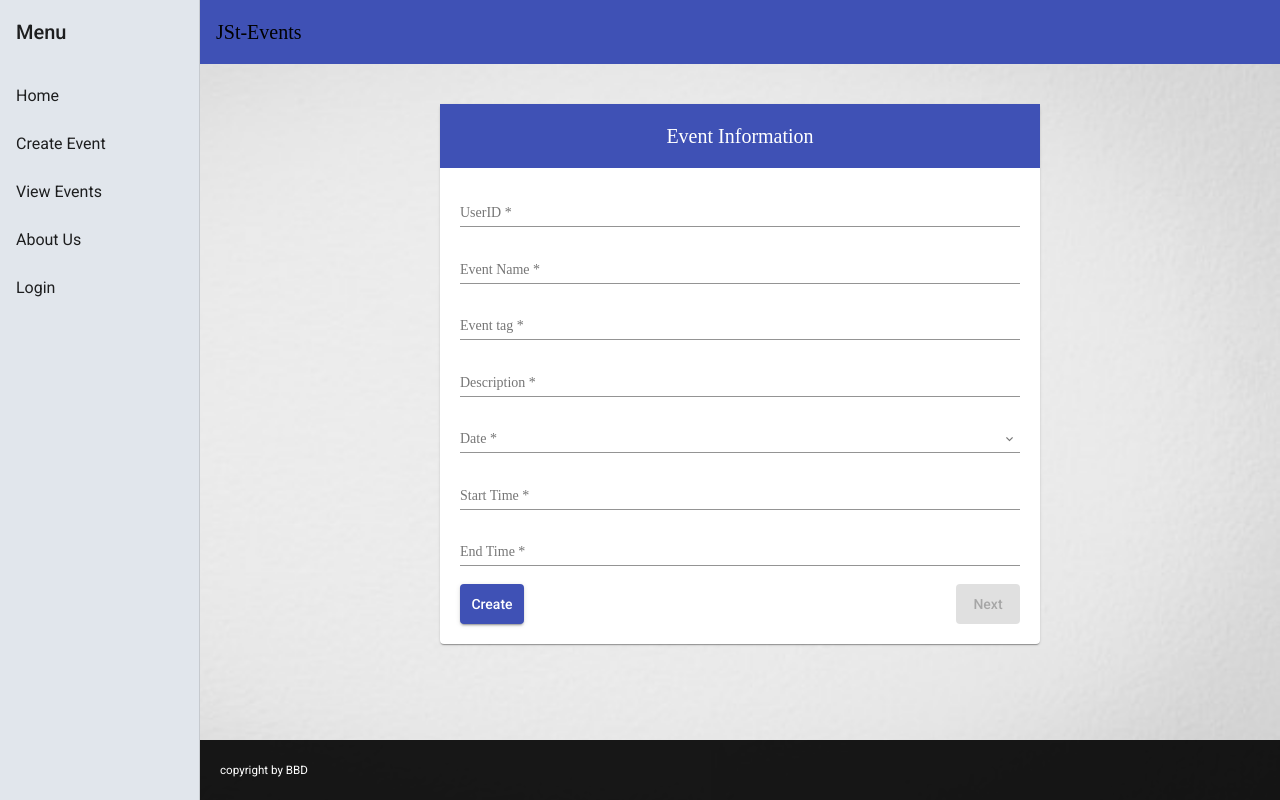
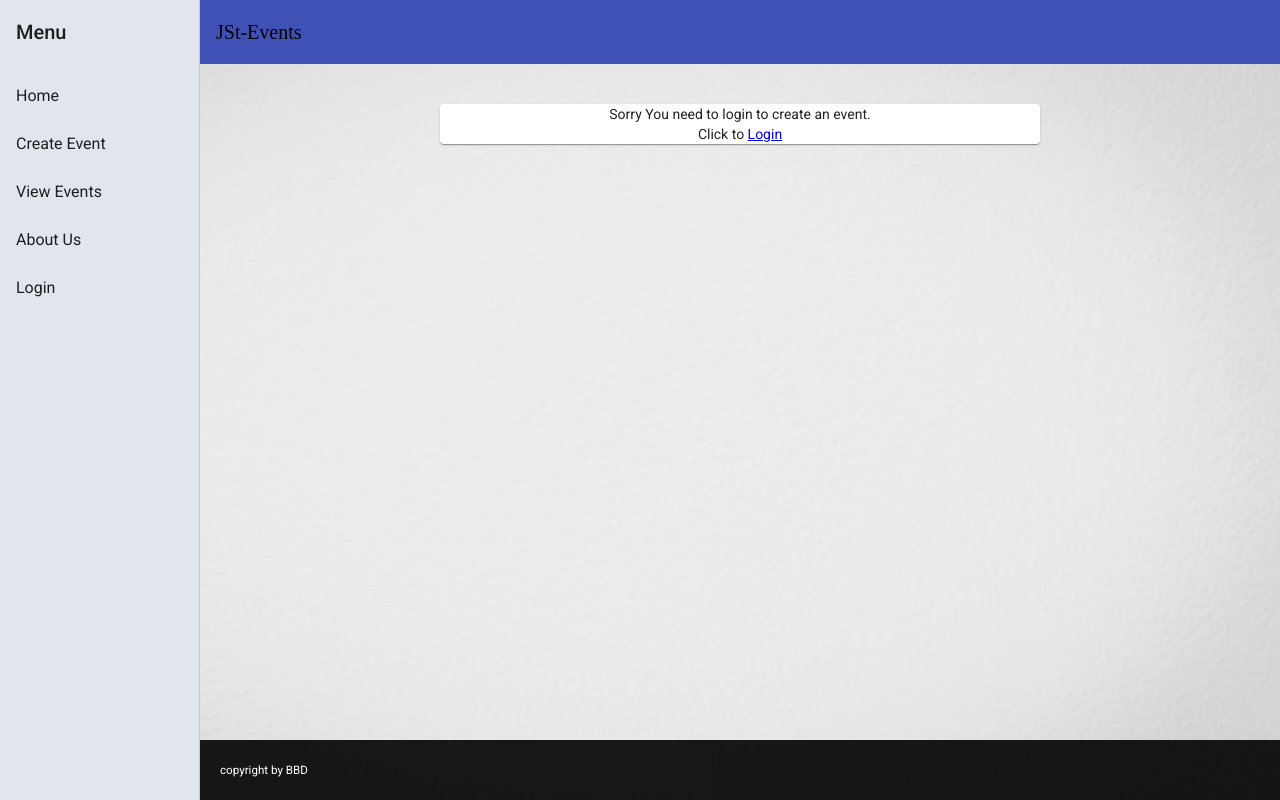
Before and after one commit to fkalombo/EventManager, an Angular app in the folder front-end/event-manager/: page /create-event in a window 1280 px wide. Built offline with nearby package versions, Linux system fonts and the light colour scheme.

Commit message:
fixed bugs

```diff
--- a/front-end/event-manager/src/app/create-events-form/create-events-form.component.html
+++ b/front-end/event-manager/src/app/create-events-form/create-events-form.component.html
@@ -1,7 +1,7 @@
 <section class="main-div">
-  <mat-card>
-    <mat-toolbar color="primary">Event Information</mat-toolbar>
-    <form *ngIf="logged" class="form" fxLayout="column" [formGroup]="events" (ngSubmit)="onSubmit()">
+  <mat-card  >
+    <mat-toolbar *ngIf="logged" color="primary">Event Information</mat-toolbar>
+    <form *ngIf="logged"class="form" fxLayout="column" [formGroup]="events" (ngSubmit)="onSubmit()">
       <mat-form-field>
         <input matInput placeholder="UserID" formControlName="EventCreatorId" required >
         <mat-error>This needs to be filled in</mat-error>
--- a/front-end/event-manager/src/app/create-events-form/create-events-form.component.ts
+++ b/front-end/event-manager/src/app/create-events-form/create-events-form.component.ts
@@ -14,7 +14,7 @@ import { loggedIn } from '../login/login.component';
   styleUrls: ['./create-events-form.component.css']
 })
 export class CreateEventsFormComponent implements OnInit {
-  logged: Boolean = true
+  logged: Boolean = loggedIn
   events = new FormGroup({
     Description: new FormControl("",[Validators.required]),
     EventDate: new FormControl("",[Validators.required]),
--- a/front-end/event-manager/src/app/login/login.component.html
+++ b/front-end/event-manager/src/app/login/login.component.html
@@ -11,7 +11,7 @@
             <mat-form-field class="example-full-width">
                 <input matInput type="password" placeholder="Password" formControlName='password'>
             </mat-form-field>
-            <button mat-raised-button [routerLink]="[nav]"type="submit" class="btn" color="primary">Login</button>
+            <button mat-raised-button type="submit" class="btn" color="primary">Login</button>
             <br/>
             <button mat-raised-button  class="btn" color="primary" [routerLink]="['/register']">Create Profile</button>
             </form>
```
